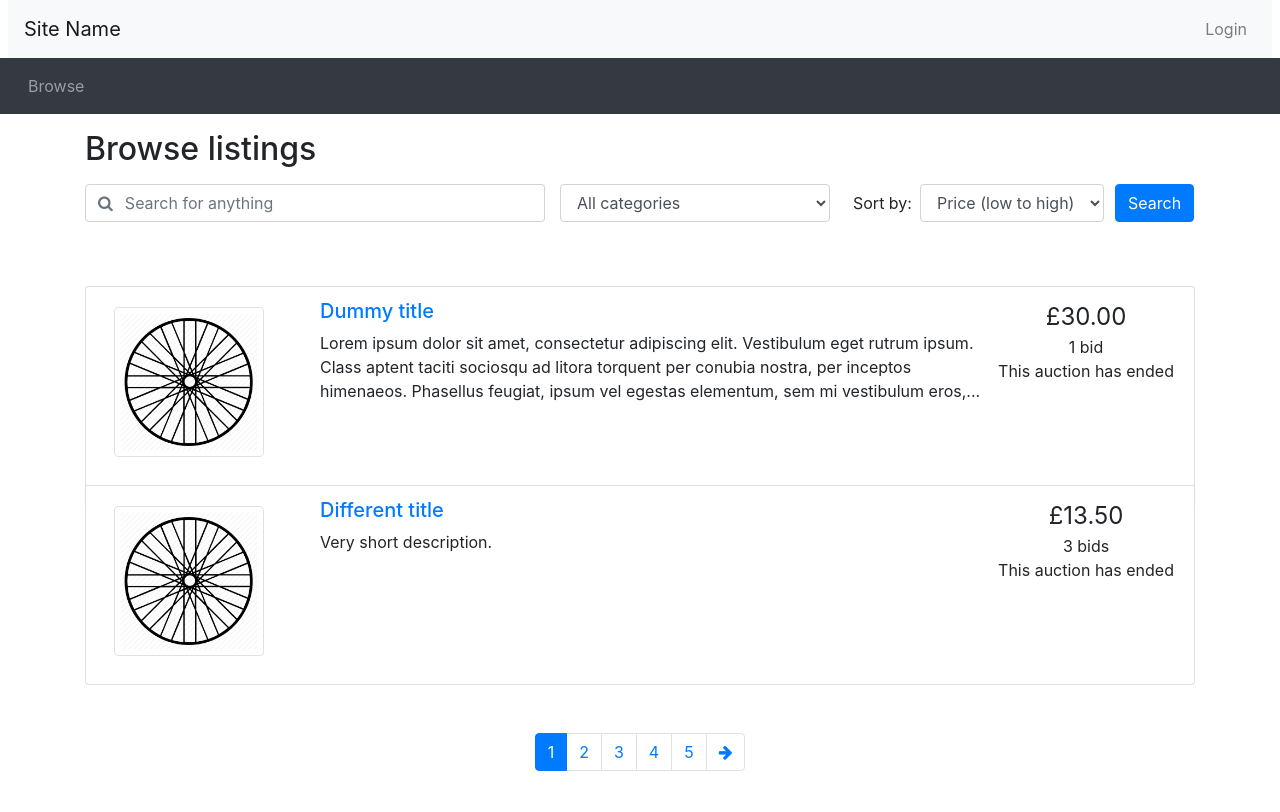
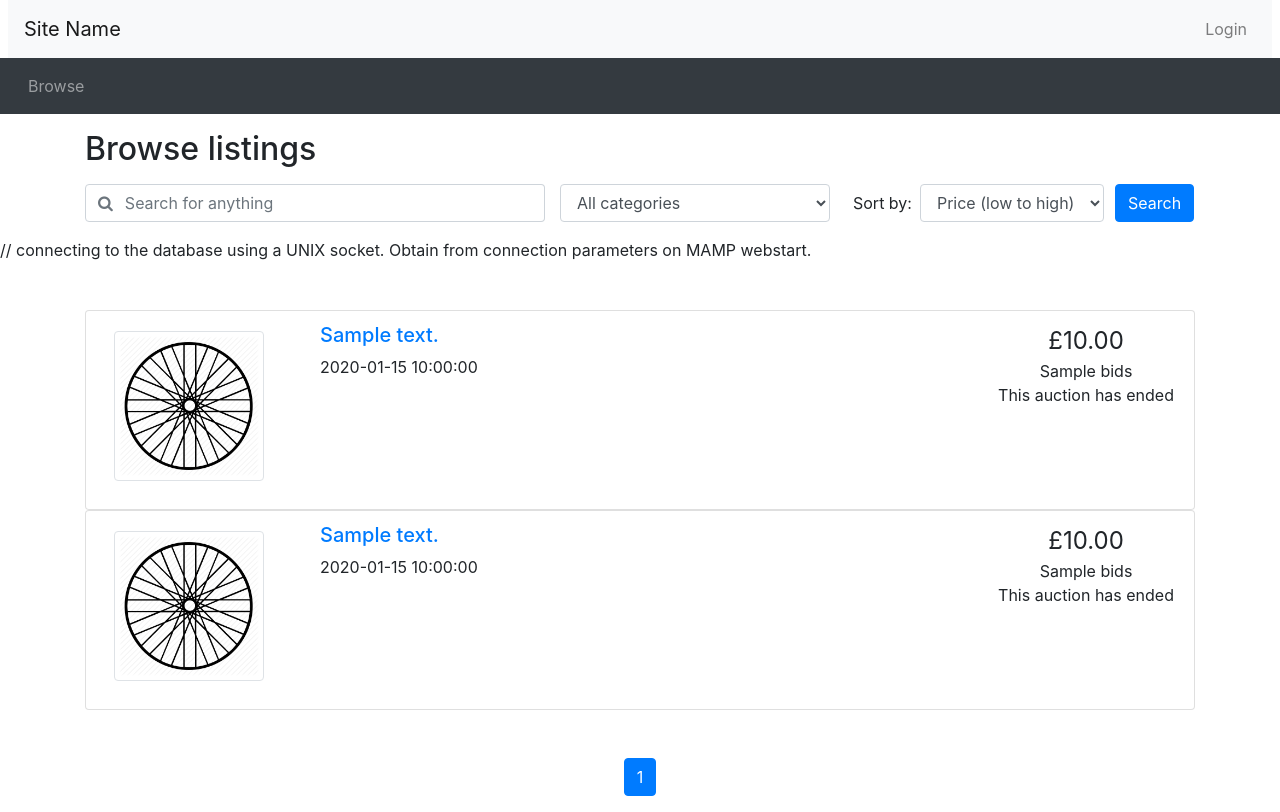
Before and after one commit to tt01924/WheelDeal, a PHP site: page /browse.php in a window 1280 px wide. Before the commit the page ends 771 px from the top, so only its background shows below. Run offline with PHP 8.4, Linux system fonts and the light colour scheme; tables that the repository leaves empty hold one stand-in row (values such as "Sample post").

Commit message:
initial commit with browse code

```diff
--- a/WheelDeal/browse.php
+++ b/WheelDeal/browse.php
@@ -1,15 +1,12 @@
+<!------------- Header and utility functions -->
 <?php include_once("header.php")?>
 <?php require("utilities.php")?>
 
+<!------------- Main container holding the search and filter forms -->
 <div class="container">
-
 <h2 class="my-3">Browse listings</h2>
-
 <div id="searchSpecs">
-<!-- When this form is submitted, this PHP page is what processes it.
-     Search/sort specs are passed to this page through parameters in the URL
-     (GET method of passing data to a page). -->
-<form method="get" action="browse.php">
+  <form method="get" action="browse.php"> <!-- When submitted, this PHP page is what processes it. -->
     <div class="row">
       <div class="col-md-5 pr-0">
         <div class="form-group">
@@ -20,25 +17,27 @@
                 <i class="fa fa-search"></i>
               </span>
             </div>
-          <input type="text" class="form-control border-left-0" id="keyword" placeholder="Search for anything">
+            <input type="text" class="form-control border-left-0" id="keyword" name="keyword" placeholder="Search for anything">
           </div>
         </div>
       </div>
       <div class="col-md-3 pr-0">
         <div class="form-group">
           <label for="cat" class="sr-only">Search within:</label>
-        <select class="form-control" id="cat">
+          <select class="form-control" id="cat" name="cat">
             <option selected value="all">All categories</option>
-          <option value="fill">Fill me in</option>
-          <option value="with">with options</option>
-          <option value="populated">populated from a database?</option>
+            <!-- Assign these options to categoryId -->
+            <option value="1">Bikes</option>
+            <option value="2">Accessories</option>
+            <option value="3">Parts</option>
+            <option value="4">Apparel</option>
           </select>
         </div>
       </div>
       <div class="col-md-3 pr-0">
         <div class="form-inline">
           <label class="mx-2" for="order_by">Sort by:</label>
-        <select class="form-control" id="order_by">
+          <select class="form-control" id="order_by" name="order_by">
             <option selected value="pricelow">Price (low to high)</option>
             <option value="pricehigh">Price (high to low)</option>
             <option value="date">Soonest expiry</option>
@@ -50,89 +49,114 @@
       </div>
     </div>
   </form>
-</div> <!-- end search specs bar -->
+</div>
 
 
 </div>
 
 <?php
-  // Retrieve these from the URL
-  if (!isset($_GET['keyword'])) {
-    // TODO: Define behavior if a keyword has not been specified.
+  // db_connect.php
+  include 'db_connect.php';
+///////////////// Parameters for the browse page
+  $keyword = isset($_GET['keyword']) ? htmlspecialchars($_GET['keyword']) : '';
+  $cat = isset($_GET['cat']) ? $_GET['cat'] : 'all';
+  $order_by = isset($_GET['order_by']) ? $_GET['order_by'] : 'date';
+  $page = isset($_GET['page']) ? $_GET['page'] : 1;
+
+////////////////////// SQL query to fetch items
+
+  $search_term = '%' . $keyword . '%';
+
+////////////////// Pagination
+  $results_per_page = 10;
+  $offset = ($page - 1) * $results_per_page;
+  $query = "
+    SELECT Item.*, MAX(Bid.amount) AS current_price
+    FROM Item
+    LEFT JOIN Bid ON Item.itemId = Bid.itemId
+    WHERE (Item.description LIKE :search_term OR Item.tags LIKE :search_term)";
+
+  // Count for items
+  $total_query = "
+    SELECT COUNT(DISTINCT Item.itemId)
+    FROM Item
+    LEFT JOIN Bid ON Item.itemId = Bid.itemId
+    WHERE (Item.description LIKE :search_term OR Item.tags LIKE :search_term)";
+  if ($cat !== 'all') {
+    $total_query .= " AND Item.categoryId = :cat";
+    $query .= " AND Item.categoryId = :cat";
   }
-  else {
-    $keyword = $_GET['keyword'];
+  // Group by Item ID to prevent duplicates
+  $query .= " GROUP BY Item.itemId";
+// //////////////////////////// GET QUERIES TO CORRECTLY GET INFO!!!
+  // Sorting order based on user selection
+  if ($order_by === 'pricehigh') {
+      $query .= " ORDER BY current_price DESC";
+  } elseif ($order_by === 'pricelow') {
+      $query .= " ORDER BY current_price ASC";
+  } elseif ($order_by === 'date') {
+      $query .= " ORDER BY Item.endTime ASC"; # The full-stop concatenates rather than replaces
+  }
+  $query .= " LIMIT :results_per_page OFFSET :offset"; # Must be placed below sorting order due to sequential logic
+
+  $total_stmt = $pdo->prepare($total_query);
+  $total_stmt->bindValue(':search_term', $search_term, PDO::PARAM_STR);
+  if ($cat !== 'all') {
+      $total_stmt->bindValue(':cat', $cat, PDO::PARAM_STR);
+  }
+  $total_stmt->execute();
+  $num_results = $total_stmt->fetchColumn();
+  $max_page = ceil($num_results / $results_per_page);
+
+///////////// Factors based on category filter
+  // Applying keyword to the statement and reaching out to the database
+  $stmt = $pdo->prepare($query);
+  $stmt->bindValue(':search_term', $search_term, PDO::PARAM_STR);
+  $stmt->bindValue(':results_per_page', $results_per_page, PDO::PARAM_INT);
+  $stmt->bindValue(':offset', $offset, PDO::PARAM_INT);
+
+if ($cat !== 'all') {
+    $stmt->bindValue(':cat', $cat, PDO::PARAM_STR);
 }
 
-  if (!isset($_GET['cat'])) {
-    // TODO: Define behavior if a category has not been specified.
-  }
-  else {
-    $category = $_GET['cat'];
-  }
 
-  if (!isset($_GET['order_by'])) {
-    // TODO: Define behavior if an order_by value has not been specified.
-  }
-  else {
-    $ordering = $_GET['order_by'];
-  }
+/////// Total number of results
 
-  if (!isset($_GET['page'])) {
-    $curr_page = 1;
-  }
-  else {
-    $curr_page = $_GET['page'];
-  }
+  // $num_results = SELECT COUNT(items) FROM Item WHERE (description = ? OR tags = ?); // DOUBLE-CHECK!!!!!! TODO: Calculate me for real
+  // $max_page = ceil($num_results / $results_per_page);
 
-  /* TODO: Use above values to construct a query. Use this query to
-     retrieve data from the database. (If there is no form data entered,
-     decide on appropriate default value/default query to make. */
-
-  /* For the purposes of pagination, it would also be helpful to know the
-     total number of results that satisfy the above query */
-  $num_results = 96; // TODO: Calculate me for real
-  $results_per_page = 10;
-  $max_page = ceil($num_results / $results_per_page);
+///////// Execute and fetch results
+  $stmt->execute();
+  $result = $stmt->fetchAll(PDO::FETCH_ASSOC);
 ?>
 
 <div class="container mt-5">
+  <?php
 
-<!-- TODO: If result set is empty, print an informative message. Otherwise... -->
+///////// When the search result is empty
+    if (empty($result)) {
+      echo '<p>No listings found for your search criteria.</p>';
+    } else {
+      echo '<ul class="list-group">';
+      foreach ($result as $row) {
+        print_listing_li($row['itemId'], $row['description'], (new DateTime($row['endTime']))->format('Y-m-d H:i:s'), $row['reservePrice'], $row['itemCondition'], $row['tags']);
+      }
+      echo '</ul>';
+  }
+  ?>
 
   <ul class="list-group">
 
-<!-- TODO: Use a while loop to print a list item for each auction listing
-     retrieved from the query -->
-
-<?php
-  // Demonstration of what listings will look like using dummy data.
-  $item_id = "87021";
-  $title = "Dummy title";
-  $description = "Lorem ipsum dolor sit amet, consectetur adipiscing elit. Vestibulum eget rutrum ipsum. Class aptent taciti sociosqu ad litora torquent per conubia nostra, per inceptos himenaeos. Phasellus feugiat, ipsum vel egestas elementum, sem mi vestibulum eros, et facilisis dui nisi eget metus. In non elit felis. Ut lacus sem, pulvinar ultricies pretium sed, viverra ac sapien. Vivamus condimentum aliquam rutrum. Phasellus iaculis faucibus pellentesque. Sed sem urna, maximus vitae cursus id, malesuada nec lectus. Vestibulum scelerisque vulputate elit ut laoreet. Praesent vitae orci sed metus varius posuere sagittis non mi.";
-  $current_price = 30;
-  $num_bids = 1;
-  $end_date = new DateTime('2020-09-16T11:00:00');
-
+    <?php /////////////// This is how the query you have selected will be presented
       // This uses a function defined in utilities.php
-  print_listing_li($item_id, $title, $description, $current_price, $num_bids, $end_date);
-
-  $item_id = "516";
-  $title = "Different title";
-  $description = "Very short description.";
-  $current_price = 13.50;
-  $num_bids = 3;
-  $end_date = new DateTime('2020-11-02T00:00:00');
-
-  print_listing_li($item_id, $title, $description, $current_price, $num_bids, $end_date);
+      foreach ($result as $row) {
+        print_listing_li($row['itemId'], $row['description'], (new DateTime($row['endTime']))->format('Y-m-d H:i:s'), $row['reservePrice'], $row['itemCondition'], $row['tags']);
+      }
     ?>
-
   </ul>
 
-<!-- Pagination for results listings -->
-<nav aria-label="Search results pages" class="mt-5">
+<nav aria-label="Search results pages" class="mt-5"> <!-------- Pagination for results listings - navigate between pages of search results -->
   <ul class="pagination justify-content-center">
-
   <?php
 
     // Copy any currently-set GET variables to the URL.
@@ -142,16 +166,16 @@
         $querystring .= "$key=$value&amp;";
       }
     }
+    // This generates the page links for the results
+    $high_page_boost = max(3 - $page, 0);
+    $low_page_boost = max(2 - ($max_page - $page), 0);
+    $low_page = max(1, $page - 2 - $low_page_boost);
+    $high_page = min($max_page, $page + 2 + $high_page_boost);
 
-  $high_page_boost = max(3 - $curr_page, 0);
-  $low_page_boost = max(2 - ($max_page - $curr_page), 0);
-  $low_page = max(1, $curr_page - 2 - $low_page_boost);
-  $high_page = min($max_page, $curr_page + 2 + $high_page_boost);
-
-  if ($curr_page != 1) {
+    if ($page != 1) {
       echo('
       <li class="page-item">
-      <a class="page-link" href="browse.php?' . $querystring . 'page=' . ($curr_page - 1) . '" aria-label="Previous">
+        <a class="page-link" href="browse.php?' . $querystring . 'page=' . ($page - 1) . '" aria-label="Previous">
           <span aria-hidden="true"><i class="fa fa-arrow-left"></i></span>
           <span class="sr-only">Previous</span>
         </a>
@@ -159,7 +183,7 @@
     }
 
     for ($i = $low_page; $i <= $high_page; $i++) {
-    if ($i == $curr_page) {
+      if ($i == $page) {
         // Highlight the link
         echo('
       <li class="page-item active">');
@@ -176,10 +200,10 @@
       </li>');
     }
 
-  if ($curr_page != $max_page) {
+    if ($page != $max_page) {
       echo('
       <li class="page-item">
-      <a class="page-link" href="browse.php?' . $querystring . 'page=' . ($curr_page + 1) . '" aria-label="Next">
+        <a class="page-link" href="browse.php?' . $querystring . 'page=' . ($page + 1) . '" aria-label="Next">
           <span aria-hidden="true"><i class="fa fa-arrow-right"></i></span>
           <span class="sr-only">Next</span>
         </a>
@@ -189,10 +213,6 @@
 
   </ul>
 </nav>
-
-
 </div>
 
-
-
-<?php include_once("footer.php")?>
+<!-- Footer for the site -->
```
Lines whose indentation alone changed are shown as unchanged.
